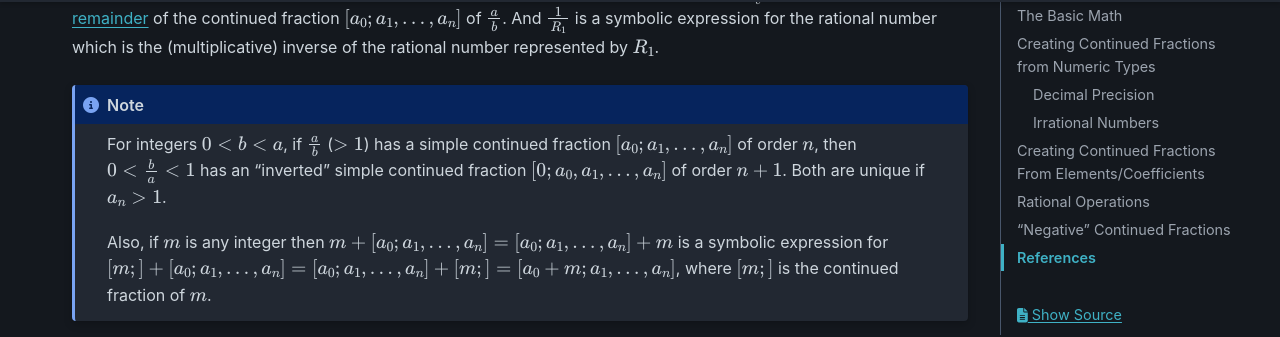
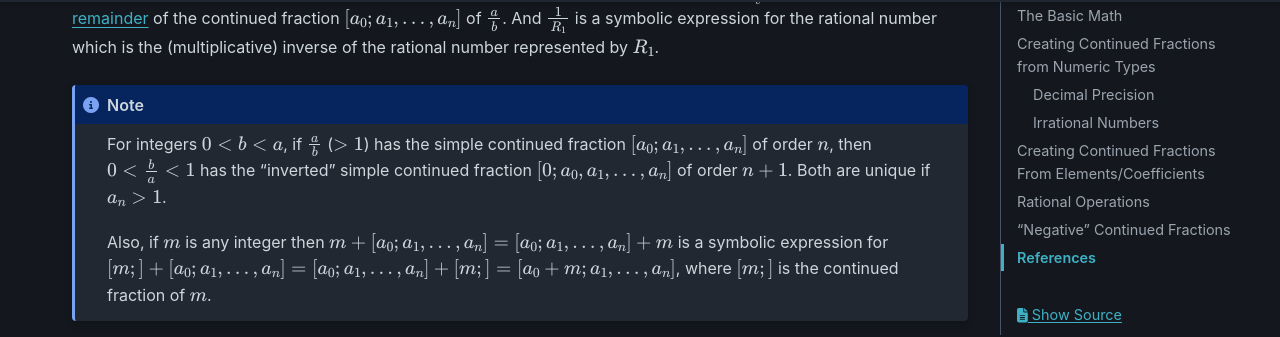
Before and after one commit to sr-murthy/continuedfractions, a Sphinx documentation site: the page built from docs/sources/creating-continued-fractions.rst, in a window 1280 px wide and 900 px high, scrolled down 7330 px. Shown: the part 126-463 px from the top of the window. Built offline with Sphinx 7.4.7 and the PyData theme 0.15.4, drawn with Linux system fonts in a browser that asks for light colours; nearby versions of some CDN libraries.

Commit message:
docs: tweak

```diff
--- a/docs/sources/creating-continued-fractions.rst
+++ b/docs/sources/creating-continued-fractions.rst
@@ -276,7 +276,7 @@ where :math:`R_1 = [a_1; a_2, \ldots, a_n]` is the "residual", :math:`(n - 1)`-o
 
 .. note::
 
-   For integers :math:`0 < b < a`, if :math:`\frac{a}{b}` (:math:`> 1`) has a simple continued fraction :math:`[a_0; a_1, \ldots, a_n]` of order :math:`n`, then :math:`0 < \frac{b}{a} < 1` has an "inverted" simple continued fraction :math:`[0; a_0, a_1, \ldots, a_n]` of order :math:`n + 1`. Both are unique if :math:`a_n > 1`.
+   For integers :math:`0 < b < a`, if :math:`\frac{a}{b}` (:math:`> 1`) has the simple continued fraction :math:`[a_0; a_1, \ldots, a_n]` of order :math:`n`, then :math:`0 < \frac{b}{a} < 1` has the "inverted" simple continued fraction :math:`[0; a_0, a_1, \ldots, a_n]` of order :math:`n + 1`. Both are unique if :math:`a_n > 1`.
 
    Also, if :math:`m` is any integer then :math:`m + [a_0;a_1,\ldots, a_n] = [a_0;a_1,\ldots, a_n] + m` is a symbolic expression for  :math:`[m;] + [a_0;a_1,\ldots, a_n] = [a_0;a_1,\ldots, a_n] + [m;] = [a_0 + m;a_1,\ldots, a_n]`, where :math:`[m;]` is the continued fraction of :math:`m`.
 
```
